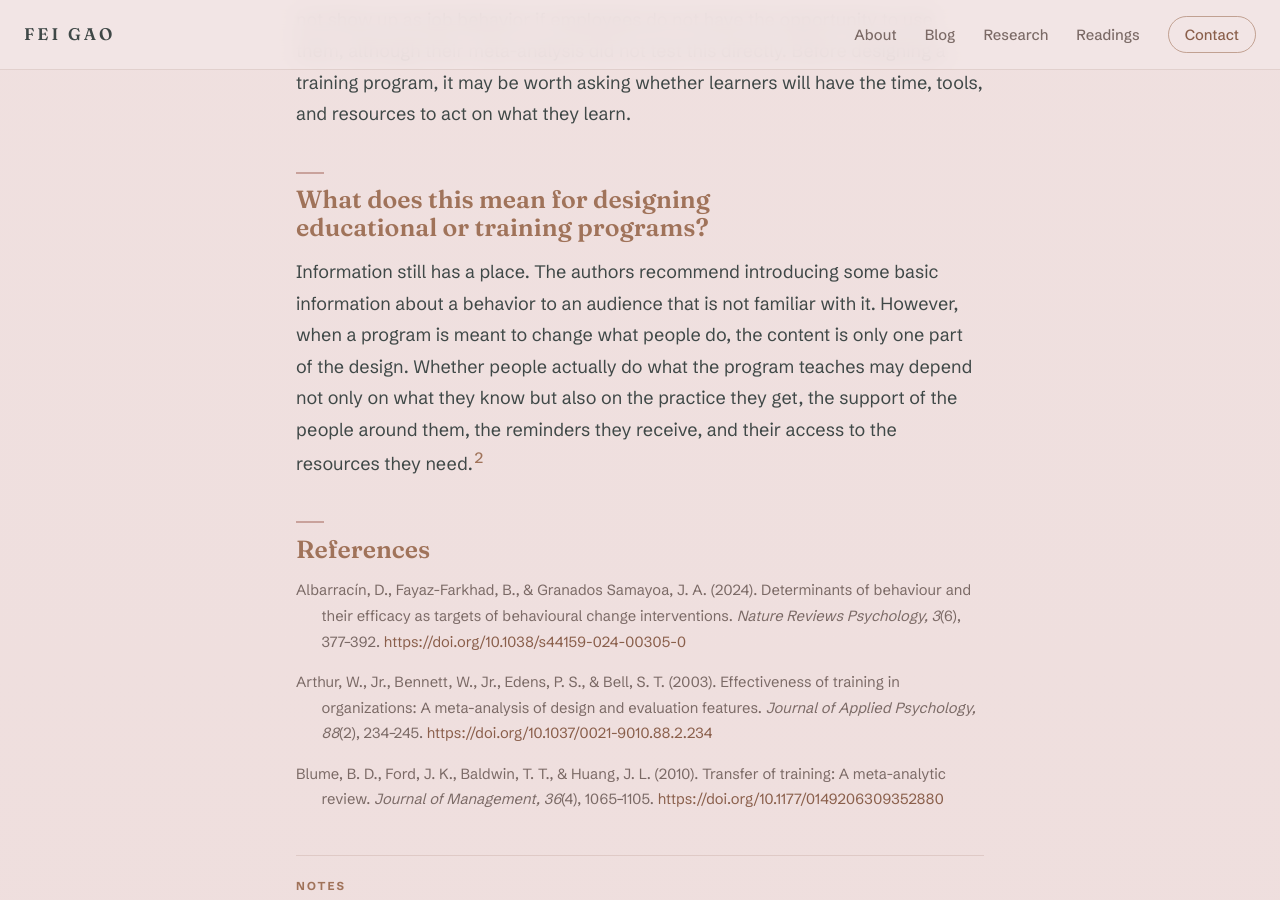
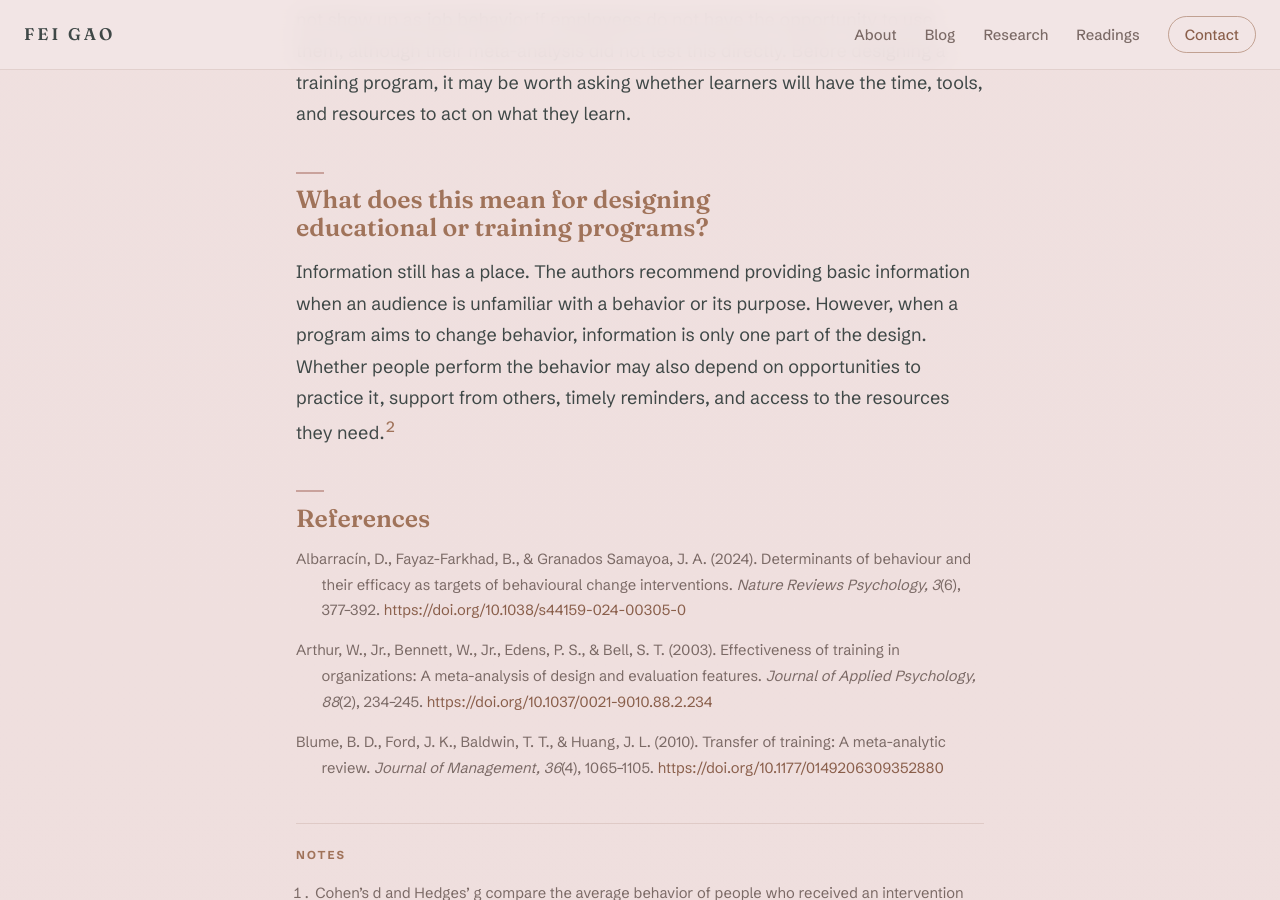
Before and after one commit to gaofei9/gaofei9.github.io, a Jekyll site: the page built from _posts/2026-10-24-design-behavior-change-programs.md, in a window 1280 px wide and 900 px high, scrolled down 4516 px. Built offline with Jekyll 4.4.1, drawn with Linux system fonts in a browser that asks for light colours; some of the changed text lies outside the part shown.

Commit message:
Refine behavior change post conclusion

```diff
--- a/_posts/2026-10-24-design-behavior-change-programs.md
+++ b/_posts/2026-10-24-design-behavior-change-programs.md
@@ -80,7 +80,7 @@ Arthur and colleagues (2003) make a related point about training: trained skills
 
 ## What does this mean for designing educational or training programs?
 
-Information still has a place. The authors recommend introducing some basic information about a behavior to an audience that is not familiar with it. However, when a program is meant to change what people do, the content is only one part of the design. Whether people actually do what the program teaches may depend not only on what they know but also on the practice they get, the support of the people around them, the reminders they receive, and their access to the resources they need.[^scope]
+Information still has a place. The authors recommend providing basic information when an audience is unfamiliar with a behavior or its purpose. However, when a program aims to change behavior, information is only one part of the design. Whether people perform the behavior may also depend on opportunities to practice it, support from others, timely reminders, and access to the resources they need.[^scope]
 
 ## References
 
```
